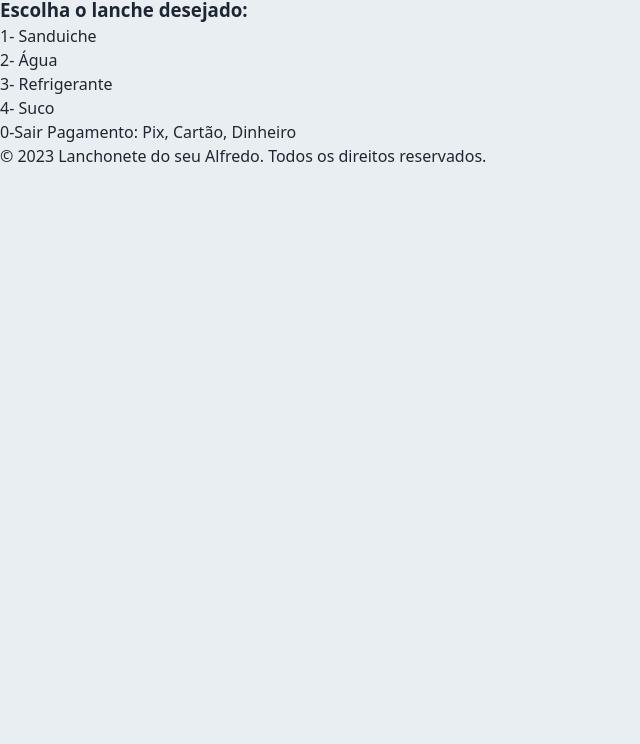
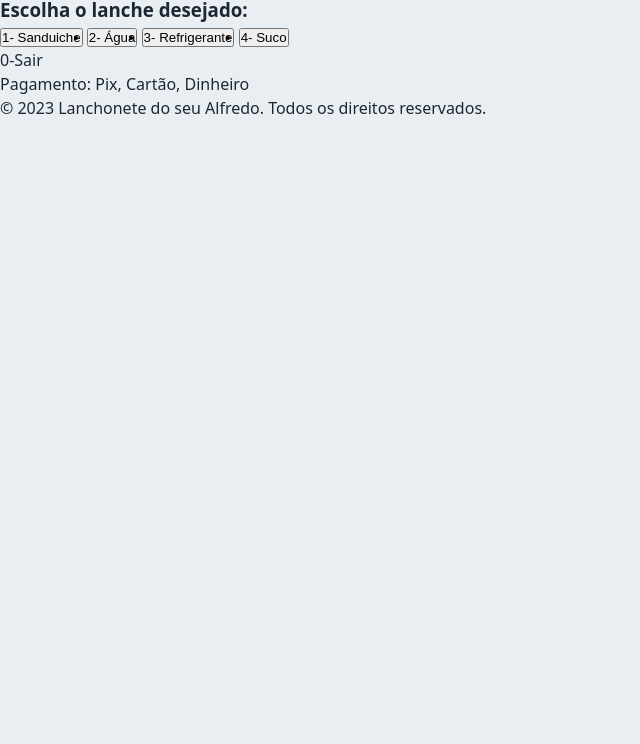
Before and after one commit to Pedro-Developers/Atividade_3-main, a plain HTML site: page index.html in a window 1280 px wide. Shown: the part 56-800 px from the top of the page, without its empty margins (0-640 px from the left). Drawn offline with Linux system fonts and the light colour scheme.

Commit message:
Change menu items to buttons in index.html
Replaced list items with buttons for menu options.

```diff
--- a/index.html
+++ b/index.html
@@ -8,16 +8,16 @@
 </head>
 <body>
    <h1>Lanchonete do seu Alfredo</h1>
-
+<section>
    <h3>Escolha o lanche desejado:</h3>
 
    <ul>
-    <li>1- Sanduiche</li>
-    <li>2- Água</li>
-    <li>3- Refrigerante</li>
-    <li>4- Suco</li>
-   </ul>    0-Sair
-
+    <button><li>1- Sanduiche</li></button>
+    <button><li>2- Água</li></button>
+    <button><li>3- Refrigerante</li></button>
+    <button><li>4- Suco</li></button>
+   <button></ul>    0-Sair</button>
+   </section>
    Pagamento: Pix, Cartão, Dinheiro
    <br>
 
```
